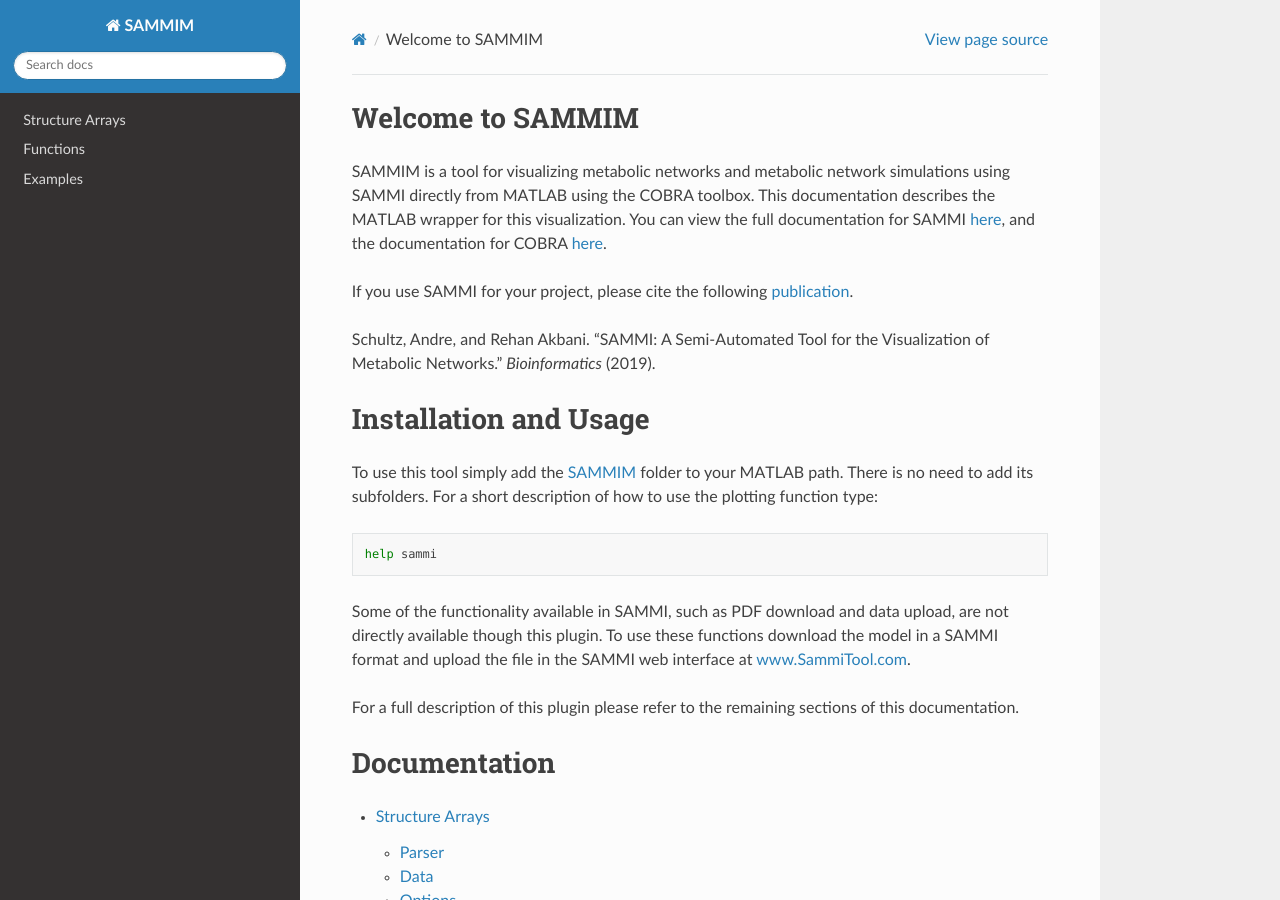
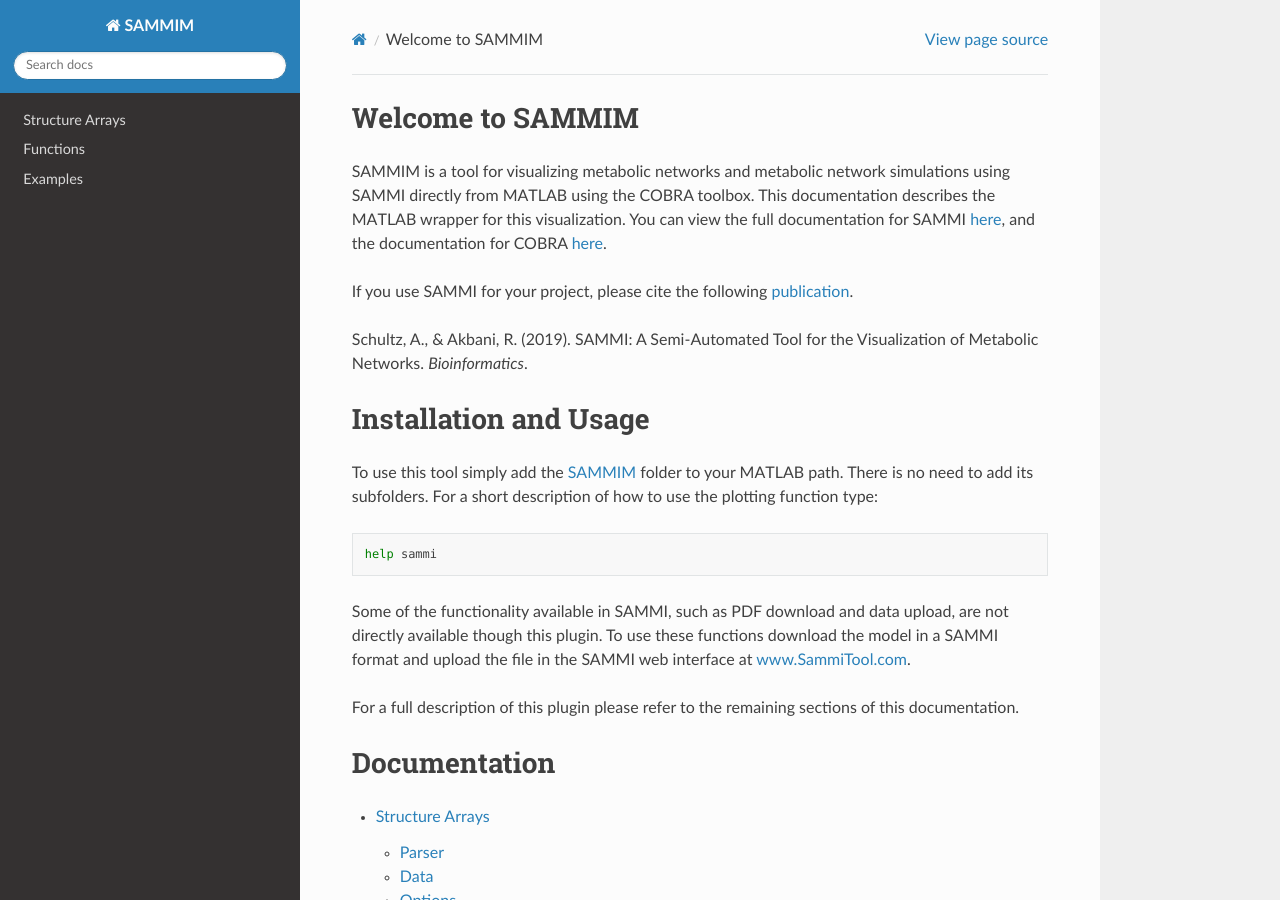
Before and after one commit to schultzdre/SAMMIM, a Sphinx documentation site: the page built from docs/source/index.rst, in a window 1280 px wide and 900 px high. Built offline with Sphinx 7.4.7 and the Read the Docs theme 2.0.0, drawn with Linux system fonts in a browser that asks for light colours.

Commit message:
Update index.rst

```diff
--- a/docs/source/index.rst
+++ b/docs/source/index.rst
@@ -12,7 +12,7 @@
 If you use SAMMI for your project, please cite the following `publication
 <https://doi-org.stanford.idm.oclc.org/10.1093/bioinformatics/btz927>`_.
 
-Schultz, Andre, and Rehan Akbani. "SAMMI: A Semi-Automated Tool for the Visualization of Metabolic Networks." *Bioinformatics* (2019).
+Schultz, A., & Akbani, R. (2019). SAMMI: A Semi-Automated Tool for the Visualization of Metabolic Networks. *Bioinformatics*.
 
 Installation and Usage
 ===================================
```
